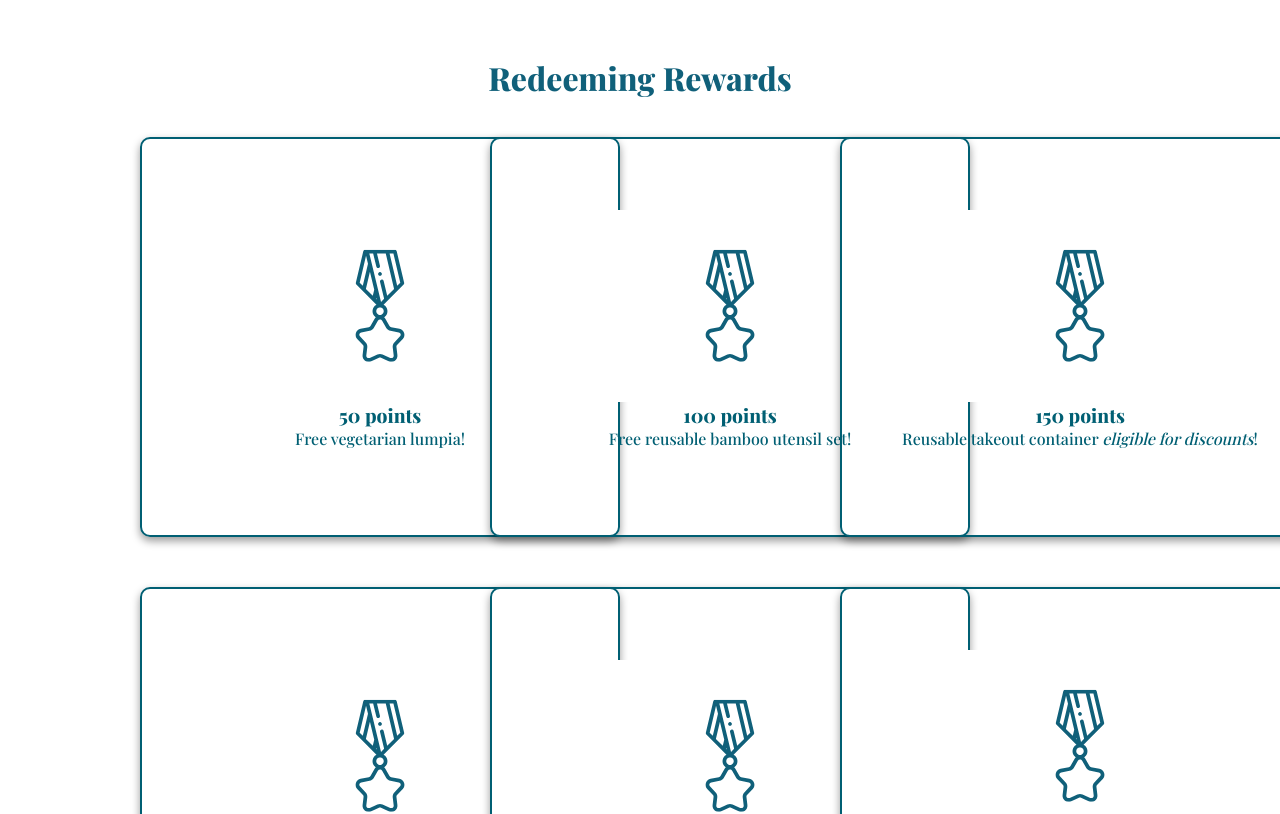
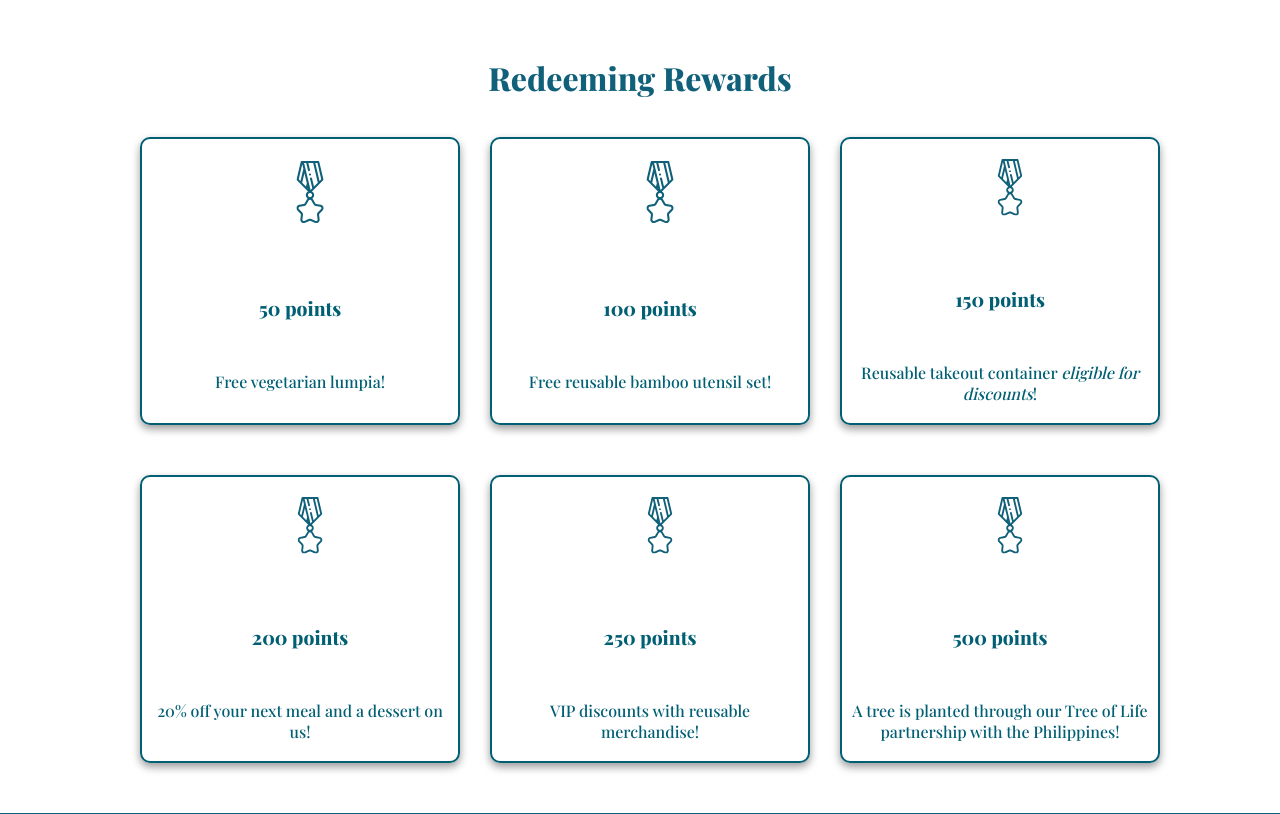
Before and after one commit to pdsTSA/TSA-Website2025, a Next.js app: page /rewards in a window 1280 px wide. Shown: the part 1140-1954 px from the top of the page. Built offline with nearby package versions, Linux system fonts and the light colour scheme.

Commit message:
fixed reward boxes

```diff
--- a/pages/rewards/index.module.css
+++ b/pages/rewards/index.module.css
@@ -140,8 +140,8 @@
 }
 
 .r {
-    width: 60vh;
-    height: 50vh;
+    width: 20em;
+    height: 18em;
     background: transparent;
     border-radius: 10px;
     border: 2px solid #005f73;
@@ -152,6 +152,7 @@
     flex-direction: column;
     justify-content: center;
     margin: 0 auto;
+    gap: 50px;
 }
 
 .r h3 {
@@ -163,7 +164,7 @@
 .r p {
     font-size: 1rem;
     color: #005f73;
-    padding-bottom: 15px;
+    padding-bottom: 40px;
     padding-left: 10px;
     padding-right: 10px;
     overflow: hidden;
```
